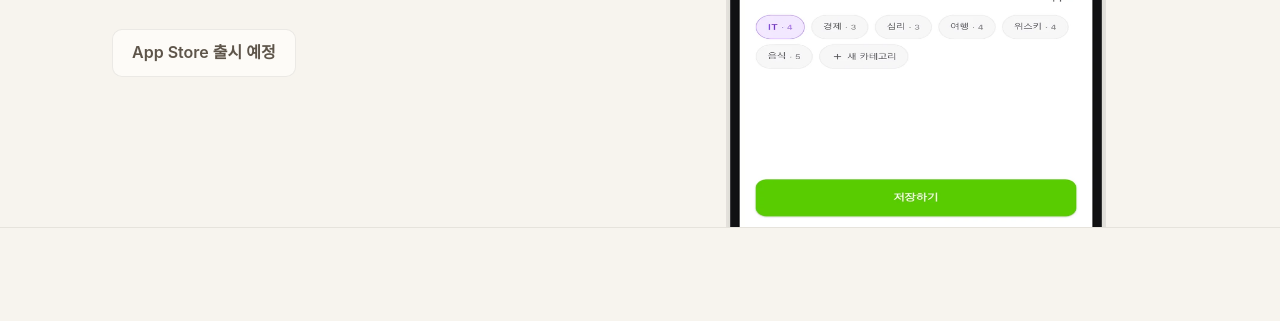
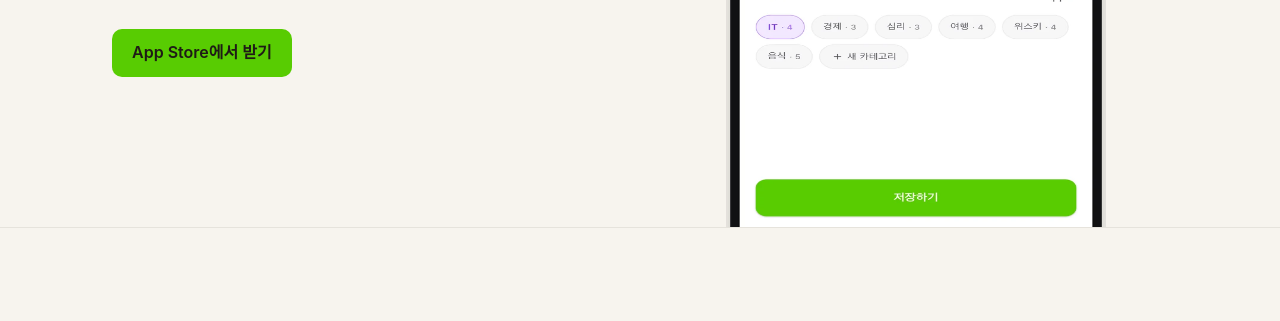
Before and after one commit to json91-dev/wordword, a plain HTML site: page index.html in a window 1280 px wide. Shown: the part 437-758 px from the top of the page. Drawn offline with Linux system fonts and the light colour scheme; a web font is replaced by a local one.

Commit message:
feat: Link App Store buttons to the live listing
Co-Authored-By: Claude Opus 5.5 <noreply@anthropic.com>
Claude-Session: https://claude.ai/code/session_015uTXLvyHuq89yzLjVmZdLt

```diff
--- a/index.html
+++ b/index.html
@@ -27,7 +27,7 @@
       <div class="hero-text">
         <h1>모르는 단어는 적기만<br>정리는 <span class="mark">AI가</span></h1>
         <p>단어를 적고 버튼 하나만 누르면 AI가 쉬운 설명과 어울리는 카테고리까지 채워줘</p>
-        <span class="store-label">App Store 출시 예정</span>
+        <a class="btn-primary" href="https://apps.apple.com/app/id6832260732">App Store에서 받기</a>
       </div>
       <div class="hero-visual">
         <img src="assets/phone-ai.webp" width="640" height="1188" alt="디지털 노마드의 뜻이 AI로 채워진 단어 추가 화면" fetchpriority="high">
@@ -121,7 +121,7 @@
   <div class="wrap">
     <h2>쌓일수록 <span class="mark">단단해지는</span> 나의 지식</h2>
     <p>모르는 단어는 적기만, 정리는 AI가</p>
-    <span class="store-label">App Store 출시 예정</span>
+    <a class="btn-primary" href="https://apps.apple.com/app/id6832260732">App Store에서 받기</a>
   </div>
 </section>
 
```
